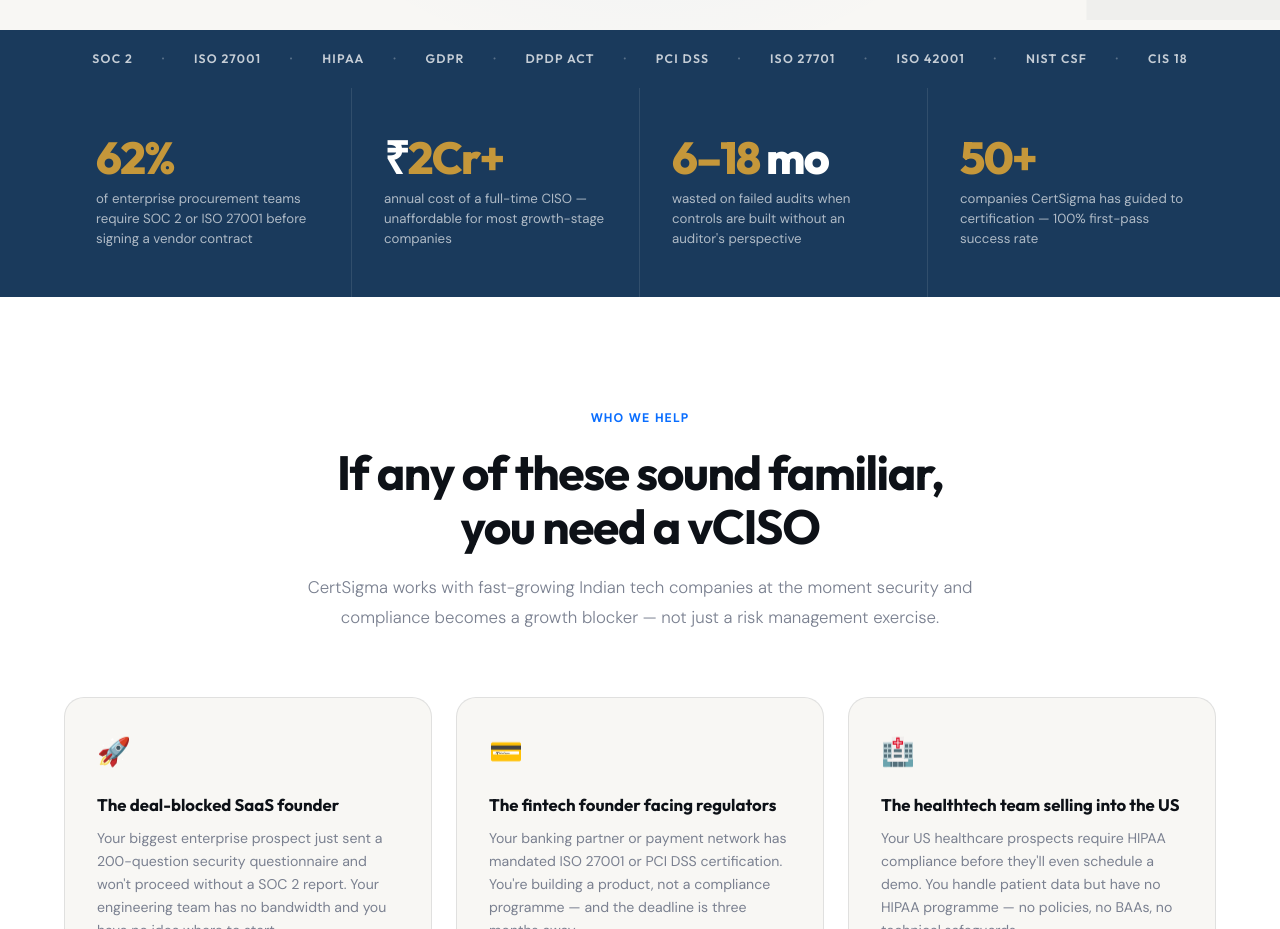
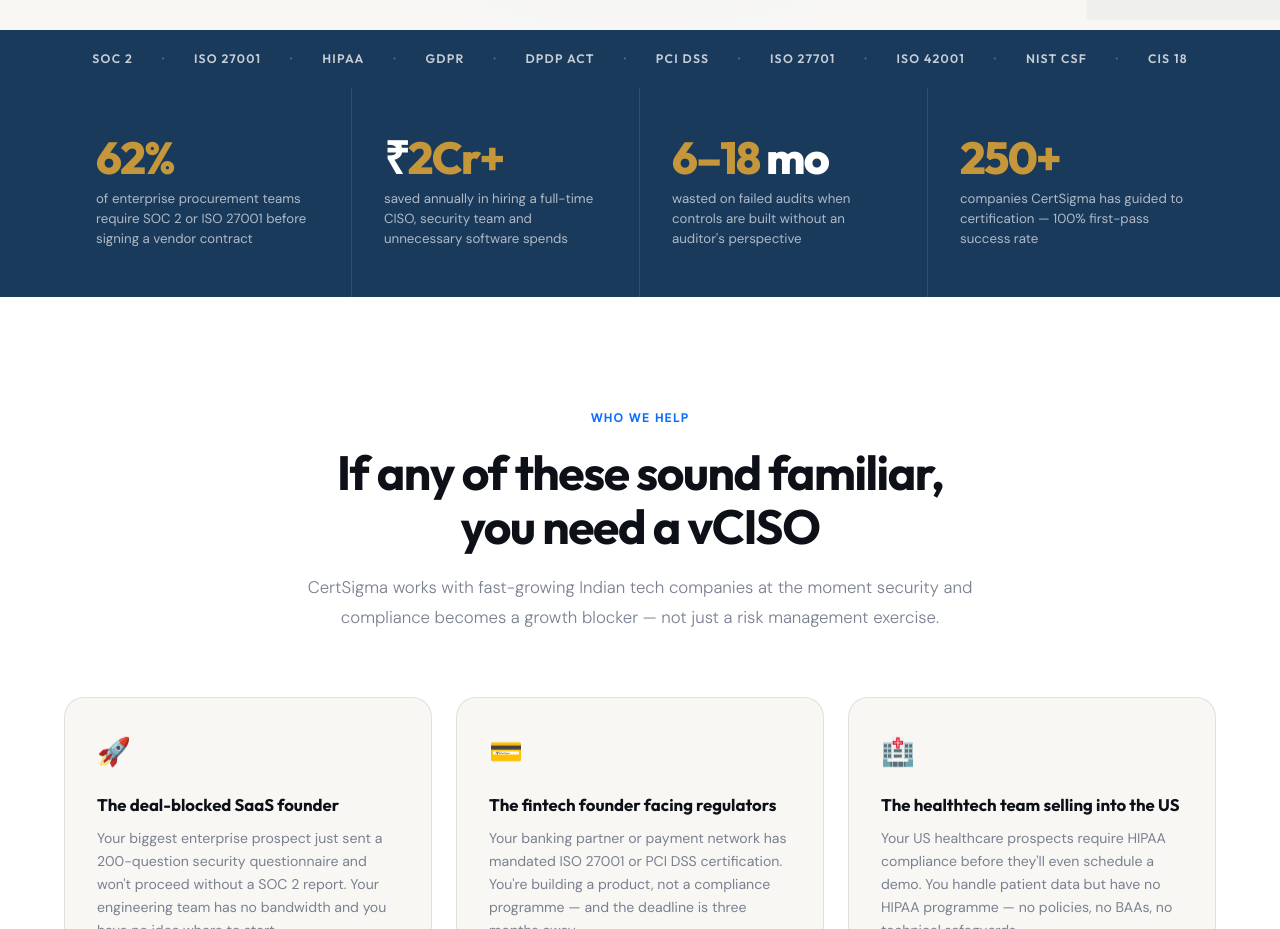
Before and after one commit to CertSigma/website, a Next.js app: page / in a window 1280 px wide. Shown: the part 820-1749 px from the top of the page. Built offline with nearby package versions, Linux system fonts and the light colour scheme.

Commit message:
updated number strip

```diff
--- a/components/NumbersStrip.tsx
+++ b/components/NumbersStrip.tsx
@@ -7,14 +7,14 @@
       </div>
       <div className="number-item">
         <div className="number-stat">₹<em>2Cr+</em></div>
-        <div className="number-label">annual cost of a full-time CISO — unaffordable for most growth-stage companies</div>
+        <div className="number-label">saved annually in hiring a full-time CISO, security team and unnecessary software spends</div>
       </div>
       <div className="number-item">
         <div className="number-stat"><em>6–18</em> mo</div>
         <div className="number-label">wasted on failed audits when controls are built without an auditor&apos;s perspective</div>
       </div>
       <div className="number-item">
-        <div className="number-stat"><em>50+</em></div>
+        <div className="number-stat"><em>250+</em></div>
         <div className="number-label">companies CertSigma has guided to certification — 100% first-pass success rate</div>
       </div>
     </div>
```
